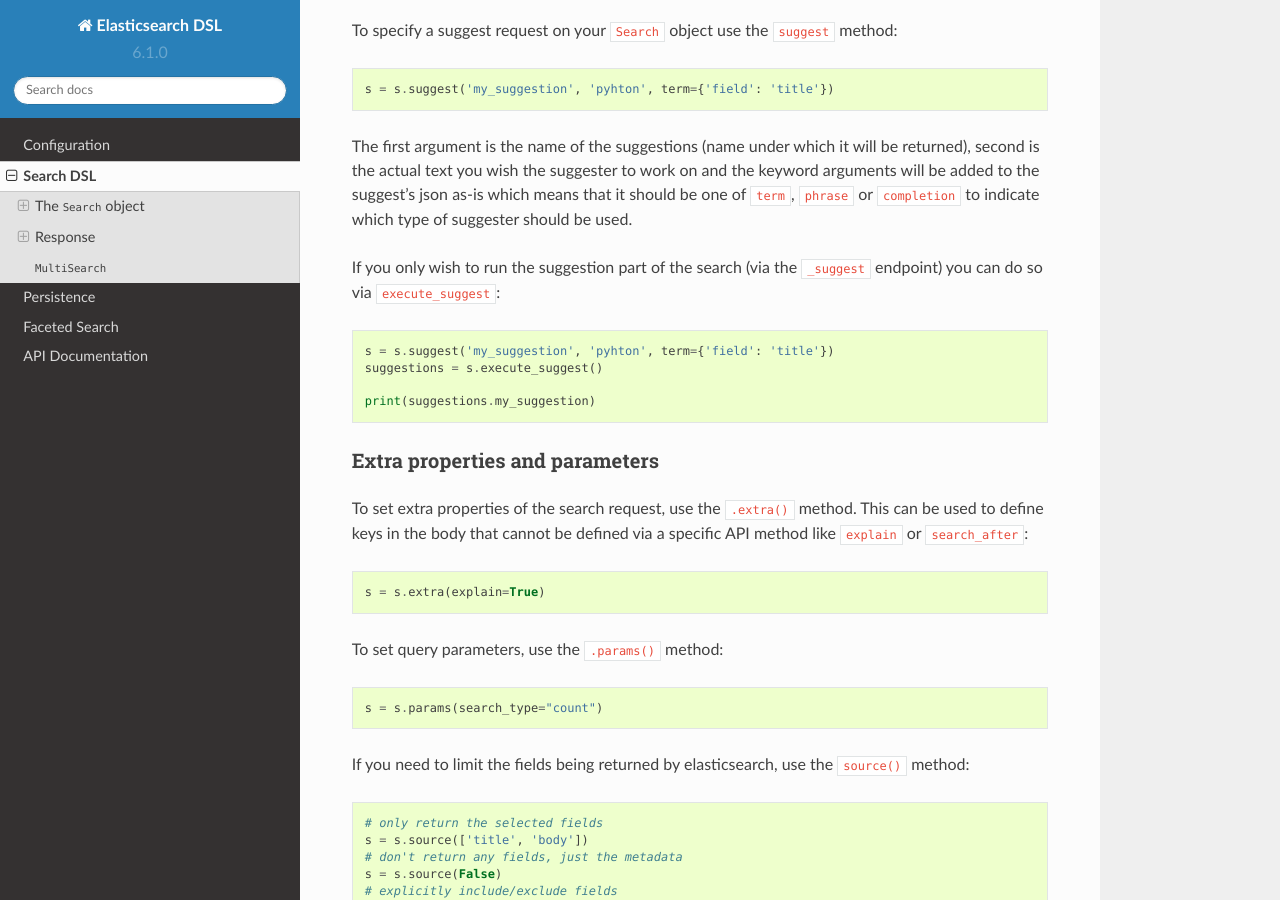
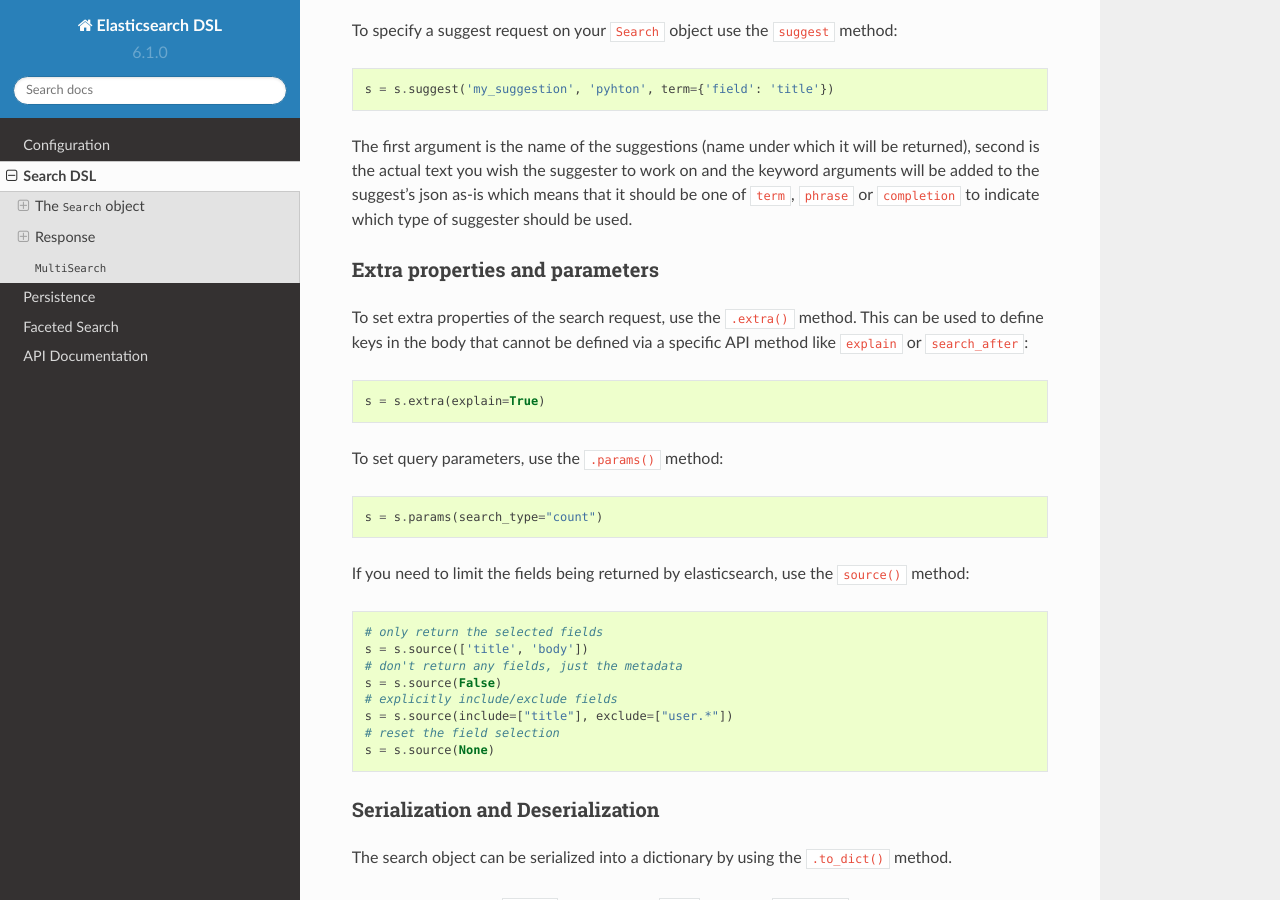
Before and after one commit to elastic/elasticsearch-dsl-py, a Sphinx documentation site: the page built from docs/search_dsl.rst, in a window 1280 px wide and 900 px high, scrolled down 7086 px. Built offline with Sphinx 7.4.7 and the Read the Docs theme 2.0.0, drawn with Linux system fonts in a browser that asks for light colours.

Commit message:
Removing mention of execute_suggest from the docs
Thanks, @peterbe, for the catch!

```diff
--- a/docs/search_dsl.rst
+++ b/docs/search_dsl.rst
@@ -404,15 +404,6 @@
 should be one of ``term``, ``phrase`` or ``completion`` to indicate which type
 of suggester should be used.
 
-If you only wish to run the suggestion part of the search (via the ``_suggest``
-endpoint) you can do so via ``execute_suggest``:
-
-.. code:: python
-
-    s = s.suggest('my_suggestion', 'pyhton', term={'field': 'title'})
-    suggestions = s.execute_suggest()
-
-    print(suggestions.my_suggestion)
 
 Extra properties and parameters
 ~~~~~~~~~~~~~~~~~~~~~~~~~~~~~~~
```
